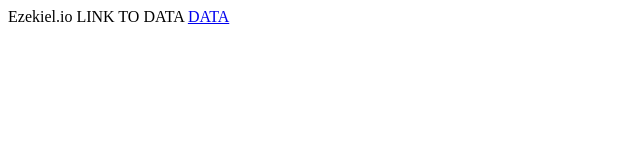
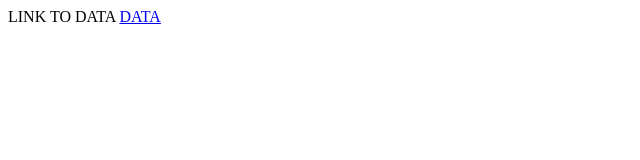
Before and after one commit to EzekielBorms23/aws, a plain HTML site: page index.html in a window 1280 px wide. Shown: the whole page, without its empty margins (0-640 px from the left). Drawn offline with Linux system fonts and the light colour scheme.

Commit message:
Update index.html

```diff
--- a/index.html
+++ b/index.html
@@ -1,6 +1,6 @@
 <html><head><title> Ezekiel.io </title> </head>
 <body>
-Ezekiel.io
+
 LINK TO DATA
 <a href = "data/">DATA </a>
 
```
